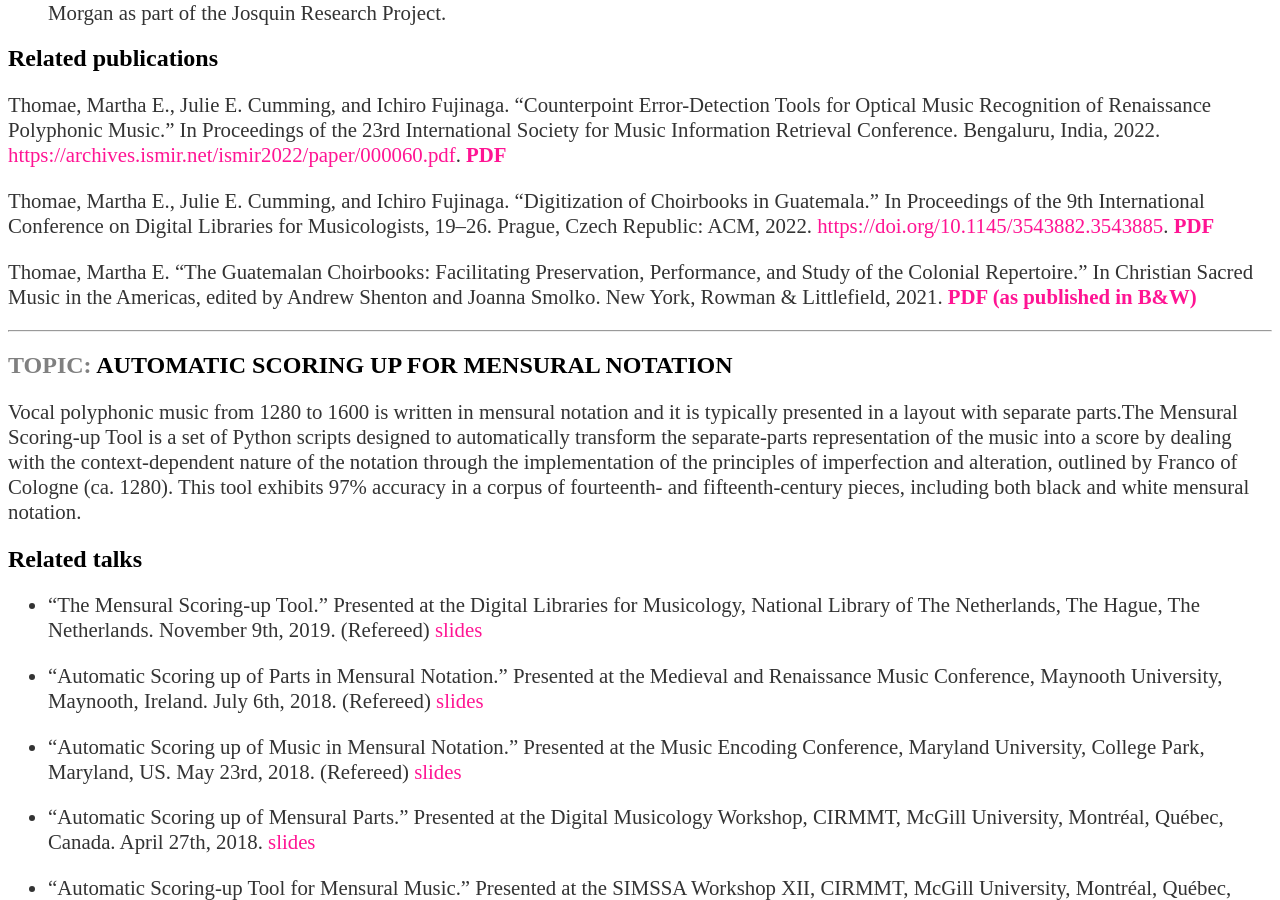
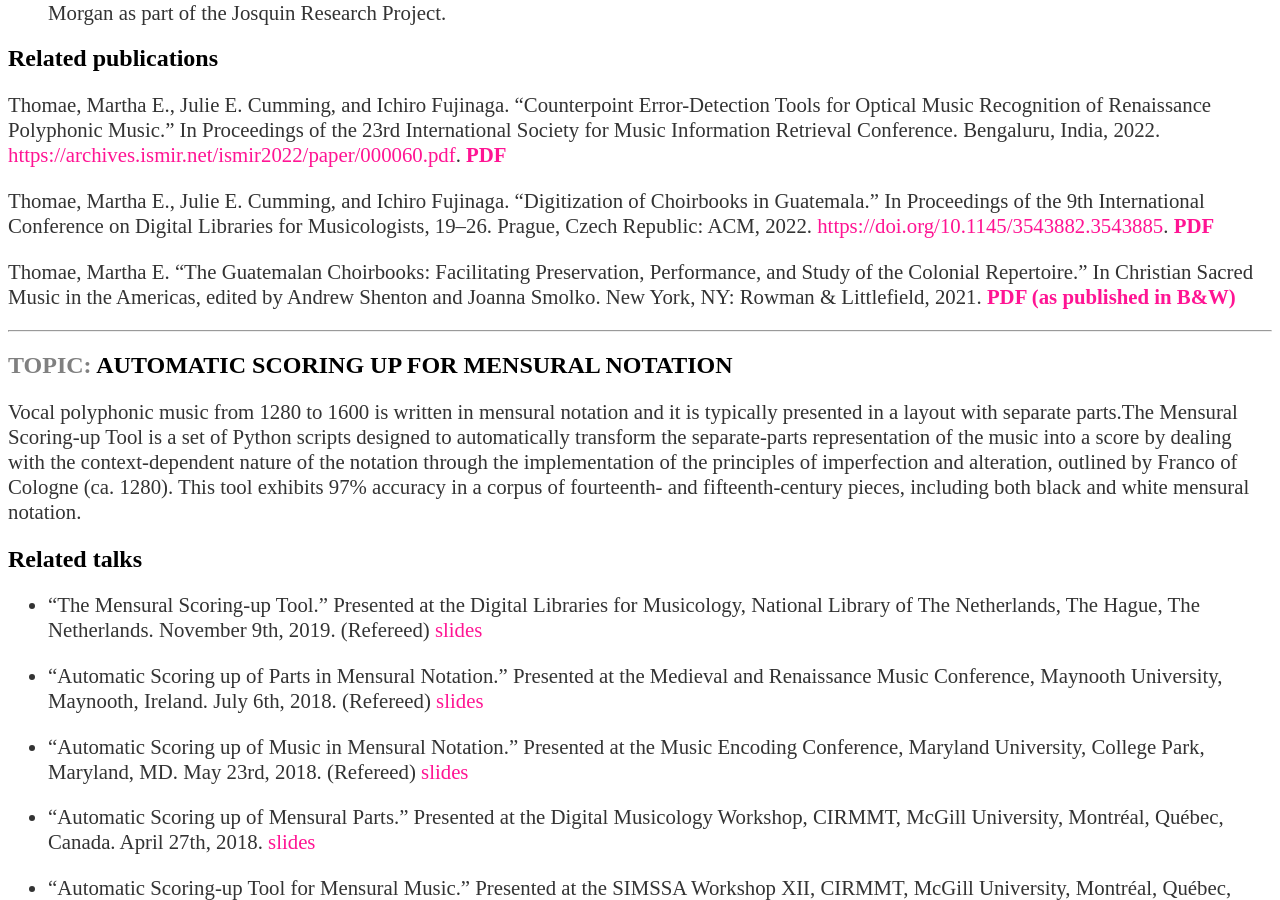
Before and after one commit to martha-thomae/martha-thomae.github.io, a Jekyll site: the page built from projects/index.md, in a window 1280 px wide and 900 px high, scrolled down 2104 px. Built offline with Jekyll 4.4.1, drawn with Linux system fonts in a browser that asks for light colours; some of the changed text lies outside the part shown.

```diff
--- a/_data/talksNeumes.yml
+++ b/_data/talksNeumes.yml
@@ -1,4 +1,4 @@
 - name: ' “AMS-IAMSG Lightning Lounge - Cantorales: Spanish Chant Books in the Americas and Beyond.” Presented at the American Musicological Society (AMS) / Society for Ethnomusicology (SEM) / Society for Music Theory (SMT) Joint Meeting, New Orleans, LA, November 11th, 2022. (Refereed)'
   link: https://www.youtube.com/watch?v=bbVcJVP1Vog
-- name: '“Accidental Discoveries.” Presented at the DACT Workshop 7: Cantorales in the Americas and Beyond, Online, March 11th, 2022.'
+- name: '“Accidental Discoveries.” Presented at the Digital Analysis of Chant Transmission (DACT) Workshop 7: Cantorales in the Americas and Beyond, Online, March 11th, 2022.'
   link: /
--- a/_data/talksScup.yaml
+++ b/_data/talksScup.yaml
@@ -2,7 +2,7 @@
   link: /assets/slides/PDF/thomae_2019_dlfm_mensural_slides%20-%20compressed.pdf
 - name: “Automatic Scoring up of Parts in Mensural Notation.” Presented at the Medieval and Renaissance Music Conference, Maynooth University, Maynooth, Ireland. July 6th, 2018. (Refereed)
   link: /assets/slides/PDF/thomae_2018_medren_automatic_slides%20-%20compressed.pdf
-- name: “Automatic Scoring up of Music in Mensural Notation.” Presented at the Music Encoding Conference, Maryland University, College Park, Maryland, US. May 23rd, 2018. (Refereed)
+- name: “Automatic Scoring up of Music in Mensural Notation.” Presented at the Music Encoding Conference, Maryland University, College Park, Maryland, MD. May 23rd, 2018. (Refereed)
   link: /assets/slides/PDF/thomae_2018_mec_automatic_slides%20-%20compressed.pdf
 - name: “Automatic Scoring up of Mensural Parts.” Presented at the Digital Musicology Workshop, CIRMMT, McGill University, Montréal, Québec, Canada. April 27th, 2018.
   link: /assets/slides/PDF/thomae_2018_digitalmusicology_automatic_slides%20-%20compressed.pdf
--- a/projects/index.md
+++ b/projects/index.md
@@ -40,7 +40,7 @@ Thomae, Martha E., Julie E. Cumming, and Ichiro Fujinaga. “Counterpoint Error-
 
 Thomae, Martha E., Julie E. Cumming, and Ichiro Fujinaga. “Digitization of Choirbooks in Guatemala.” In Proceedings of the 9th International Conference on Digital Libraries for Musicologists, 19–26. Prague, Czech Republic: ACM, 2022. [https://doi.org/10.1145/3543882.3543885](https://doi.org/10.1145/3543882.3543885). [**PDF**](/assets/papers/thomae_2022_dlfm_digitization_publication.pdf)
 
-Thomae, Martha E. “The Guatemalan Choirbooks: Facilitating Preservation, Performance, and Study of the Colonial Repertoire.” In Christian Sacred Music in the Americas, edited by Andrew Shenton and Joanna Smolko. New York, Rowman & Littlefield, 2021. [**PDF (as published in B&W)**](/assets/papers/ThomaeChapter.pdf)
+Thomae, Martha E. “The Guatemalan Choirbooks: Facilitating Preservation, Performance, and Study of the Colonial Repertoire.” In Christian Sacred Music in the Americas, edited by Andrew Shenton and Joanna Smolko. New York, NY: Rowman & Littlefield, 2021. [**PDF (as published in B&W)**](/assets/papers/ThomaeChapter.pdf)
 
 ---
 
```
